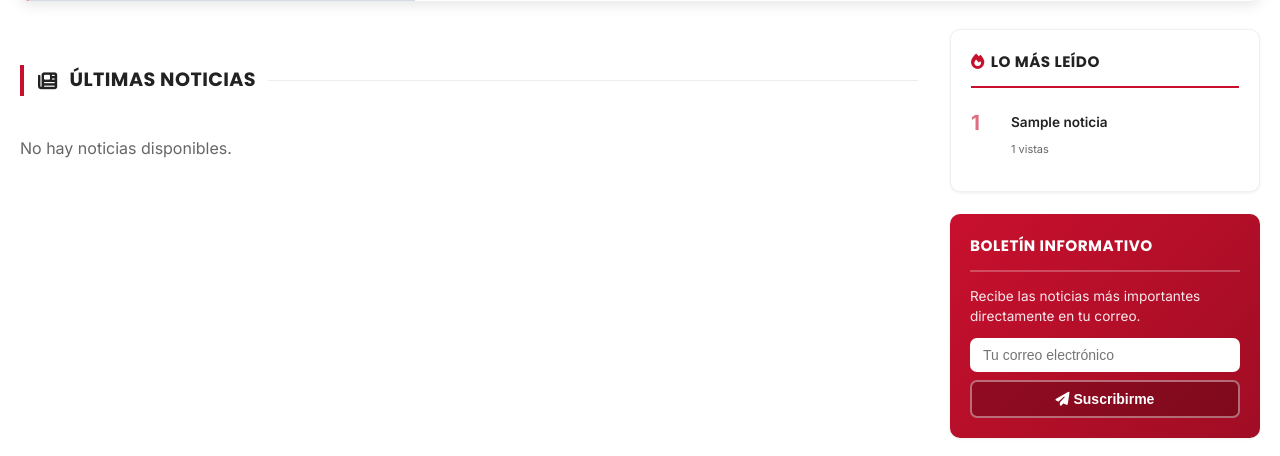
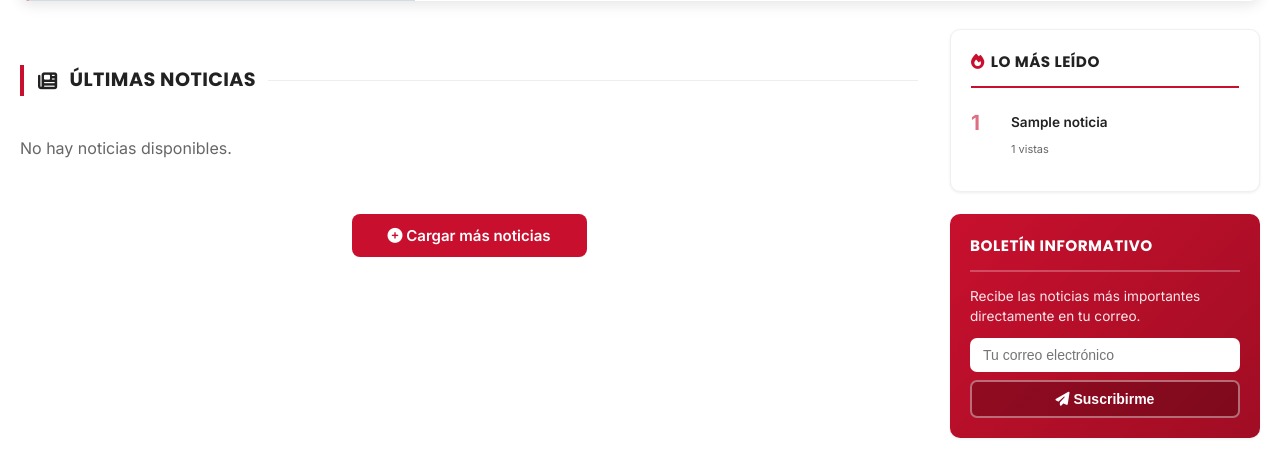
Before and after one commit to juanand87/valdiviacapital, a PHP site: page /losrios/ in a window 1280 px wide. Shown: the part 533-989 px from the top of the page. Run offline with PHP 8.4, Linux system fonts and the light colour scheme; data comes from the database, SQL or seed files in the repository; tables that the repository leaves empty hold one stand-in row (values such as "Sample post"); grey boxes marked "Sample" are stand-in pictures.

Commit message:
Fase 3: cargar mas AJAX, badge ultima hora, CSS animacion spinner

```diff
--- a/assets/css/style.css
+++ b/assets/css/style.css
@@ -354,6 +354,50 @@ a { text-decoration: none; color: inherit; transition: var(--transition); }
 .widget { opacity: 0; transform: translateY(14px); transition: opacity 0.5s ease, transform 0.5s ease; }
 .widget.visible { opacity: 1; transform: translateY(0); }
 
+/* ============ BADGE ÚLTIMA HORA ============ */
+.badge-ultima-hora {
+    position: absolute;
+    top: 10px;
+    right: 10px;
+    background: #f59e0b;
+    color: white;
+    font-size: 10px;
+    font-weight: 700;
+    text-transform: uppercase;
+    letter-spacing: 0.5px;
+    padding: 3px 9px;
+    border-radius: 4px;
+    z-index: 2;
+    box-shadow: 0 2px 6px rgba(0,0,0,0.2);
+}
+
+/* ============ BOTÓN CARGAR MÁS ============ */
+.load-more-wrap {
+    text-align: center;
+    margin: 32px 0 8px;
+}
+.btn-load-more {
+    display: inline-flex;
+    align-items: center;
+    gap: 9px;
+    padding: 12px 36px;
+    background: var(--color-primary);
+    color: white;
+    border: none;
+    border-radius: 8px;
+    font-size: 15px;
+    font-weight: 600;
+    cursor: pointer;
+    transition: var(--transition);
+    font-family: var(--font-primary);
+}
+.btn-load-more:hover:not(:disabled) { background: var(--color-secondary); transform: translateY(-2px); box-shadow: var(--shadow-md); }
+.btn-load-more:disabled { opacity: 0.6; cursor: not-allowed; }
+.btn-load-more .spinner { display: none; animation: spin 0.8s linear infinite; }
+.btn-load-more.loading .spinner { display: inline-block; }
+.btn-load-more.loading .label { display: none; }
+@keyframes spin { to { transform: rotate(360deg); } }
+
 /* ============ RESPONSIVE ============ */
 @media (max-width: 1024px) {
     .hero-featured { grid-template-columns: 320px 1fr; }
--- a/index.php
+++ b/index.php
@@ -53,6 +53,10 @@ $stmtNews = $db->prepare("
 ");
 $stmtNews->execute($heroIds);
 $noticias = $stmtNews->fetchAll();
+
+// IDs ya mostrados (para el cargar más)
+$shownIds = array_merge($heroIds, array_column($noticias, 'id'));
+$shownIds = array_map('intval', array_unique($shownIds));
 
 // Lo más leído (sidebar)
 $trending = $db->query("
@@ -167,7 +171,11 @@ $tickerNoticias = $db->query("
                     <?php else: ?>
                         <img src="https://picsum.photos/seed/<?= $hero['id'] ?>/800/500" alt="<?= clean($hero['titulo']) ?>">
                     <?php endif; ?>
-                    <span class="hero-badge"><i class="fas fa-star"></i> Destacado</span>
+                    <?php if (strtotime($hero['fecha_publicacion']) > strtotime('-2 hours')): ?>
+                        <span class="badge-ultima-hora"><i class="fas fa-bolt"></i> Última hora</span>
+                    <?php else: ?>
+                        <span class="hero-badge"><i class="fas fa-star"></i> Destacado</span>
+                    <?php endif; ?>
                 </div>
                 <div class="hero-content">
                     <div class="hero-category"><?= clean($hero['cat_nombre']) ?></div>
@@ -235,6 +243,9 @@ $tickerNoticias = $db->query("
                                             <img src="https://picsum.photos/seed/<?= $n['id'] ?>news/600/400" alt="<?= clean($n['titulo']) ?>">
                                         <?php endif; ?>
                                         <span class="category-badge" style="background:<?= clean($n['cat_color']) ?>;"><?= clean($n['cat_nombre']) ?></span>
+                                        <?php if (strtotime($n['fecha_publicacion']) > strtotime('-2 hours')): ?>
+                                        <span class="badge-ultima-hora"><i class="fas fa-bolt"></i> Última hora</span>
+                                        <?php endif; ?>
                                     </div>
                                     <div class="news-body">
                                         <div class="news-cat-label"><?= clean($n['cat_nombre']) ?></div>
@@ -255,6 +266,14 @@ $tickerNoticias = $db->query("
                         <?php endif; ?>
 
                     </div><!-- /news-grid -->
+
+                    <!-- Botón cargar más -->
+                    <div class="load-more-wrap" id="load-more-wrap">
+                        <button id="btn-cargar-mas" class="btn-load-more">
+                            <i class="fas fa-sync-alt spinner"></i>
+                            <span class="label"><i class="fas fa-plus-circle"></i> Cargar más noticias</span>
+                        </button>
+                    </div>
                 </section>
             </main>
 
@@ -350,6 +369,36 @@ $tickerNoticias = $db->query("
 
     <script src="https://code.jquery.com/jquery-3.7.1.min.js"></script>
     <script src="assets/js/main.js"></script>
+    <script>
+    (function ($) {
+        var excludeIds = <?php echo json_encode($shownIds); ?>;
 
+        $('#btn-cargar-mas').on('click', function () {
+            var $btn = $(this);
+            $btn.addClass('loading').prop('disabled', true);
+
+            $.getJSON('ajax/cargar_noticias.php', { exclude: excludeIds.join(','), limite: 6 })
+                .done(function (data) {
+                    if (data.html) {
+                        var $cards = $(data.html);
+                        $('#news-grid').append($cards);
+                        // Activar fade-in en las nuevas tarjetas
+                        setTimeout(function () {
+                            $cards.filter('.news-card').css({ opacity: '', transform: '' }).addClass('visible');
+                        }, 50);
+                        excludeIds = excludeIds.concat(data.newIds);
+                    }
+                    if (!data.hasMore) {
+                        $('#load-more-wrap').fadeOut(300);
+                    } else {
+                        $btn.removeClass('loading').prop('disabled', false);
+                    }
+                })
+                .fail(function () {
+                    $btn.removeClass('loading').prop('disabled', false);
+                });
+        });
+    })(jQuery);
+    </script>
 </body>
 </html>
```
Also changed, not shown: ajax/cargar_noticias.php (added, +69 -0 lines).
